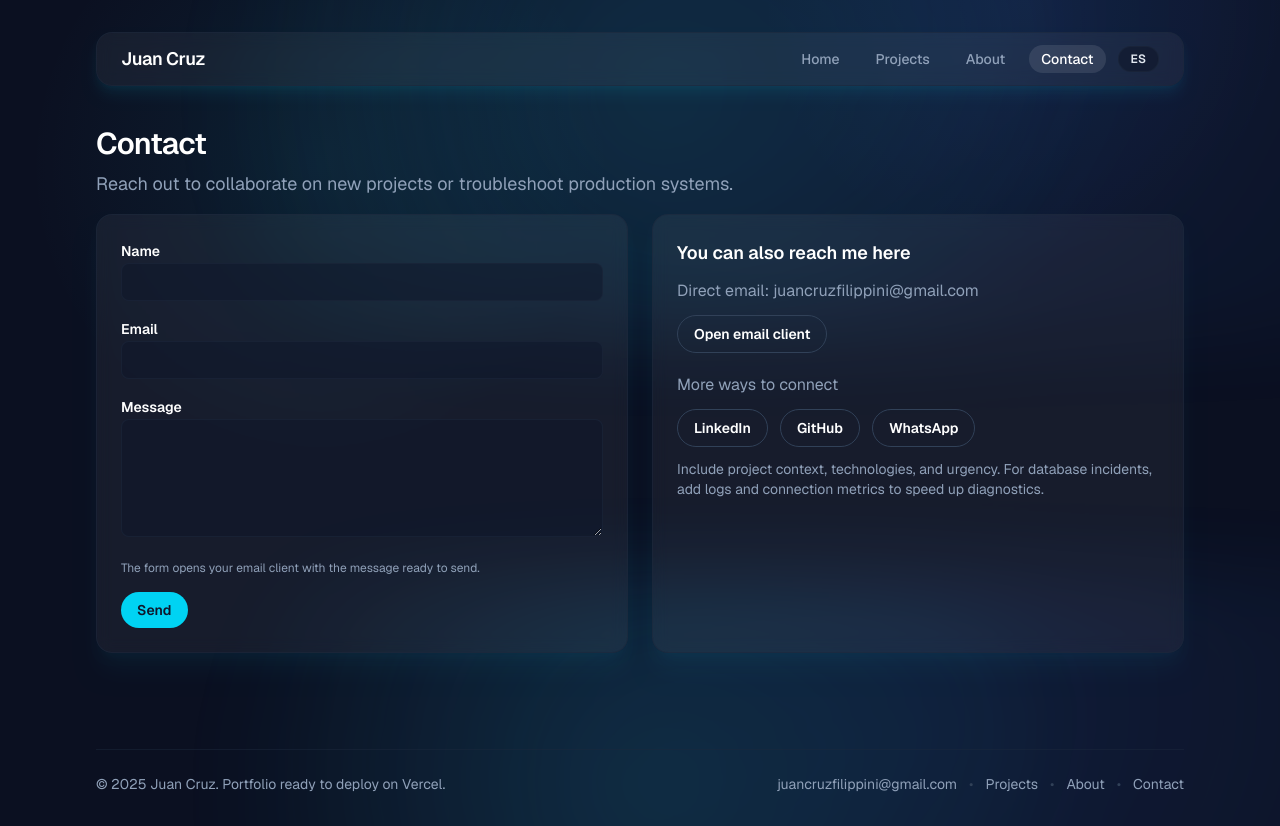
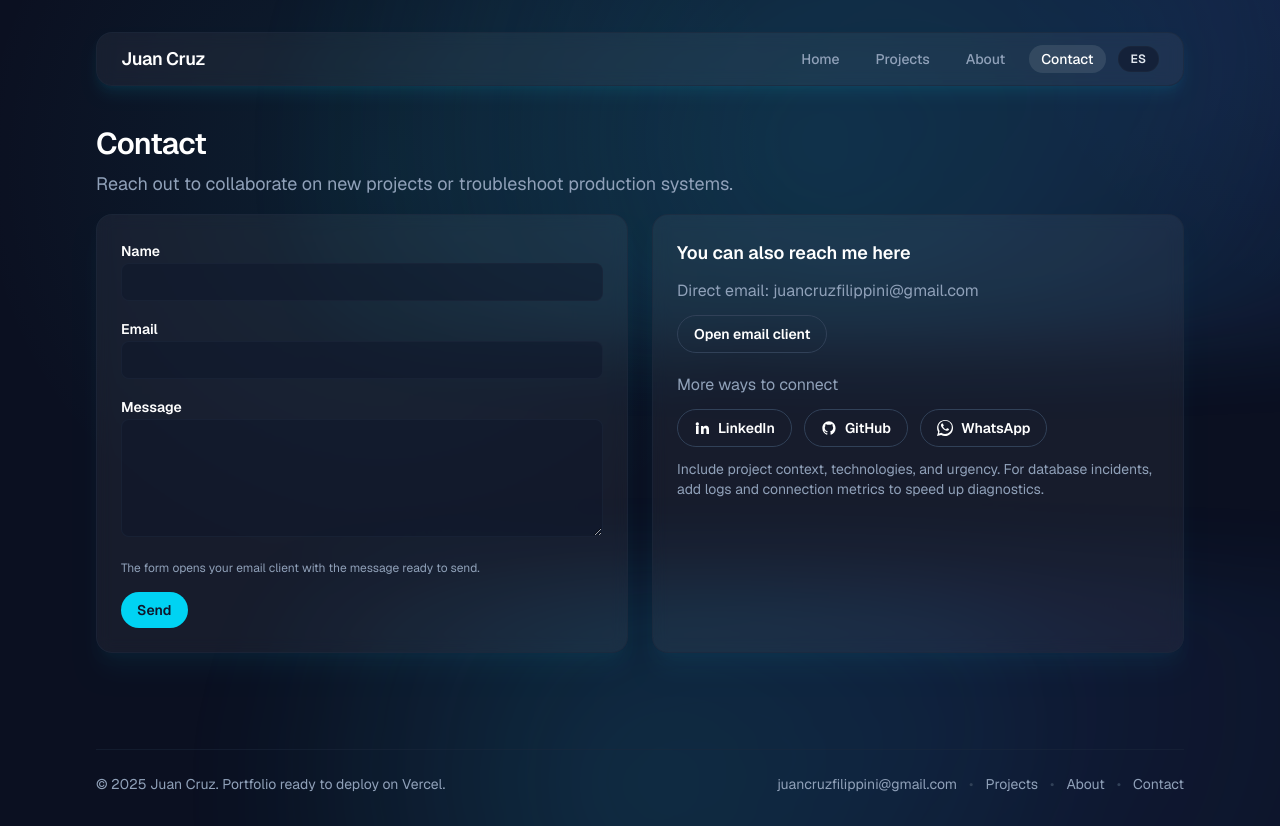
Before and after one commit to juancruzfilippini/portfolio, a Next.js app: page /contact in a window 1280 px wide. Built offline with nearby package versions, Linux system fonts and the light colour scheme.

Commit message:
Add social icons and enhance background

```diff
--- a/src/app/contact/ContactContent.tsx
+++ b/src/app/contact/ContactContent.tsx
@@ -91,13 +91,28 @@ export default function ContactContent() {
             <p className="text-slate-400">{t.contact.socialHeading}</p>
             <div className="flex flex-wrap gap-3">
               <ButtonLink href={LINKEDIN_URL} target="_blank" rel="noreferrer" variant="secondary">
-                {t.contact.linkedin}
+                <span className="inline-flex items-center gap-2">
+                  <svg aria-hidden className="h-4 w-4" viewBox="0 0 24 24" fill="currentColor">
+                    <path d="M4.98 3.5a2.5 2.5 0 1 1 0 5 2.5 2.5 0 0 1 0-5ZM3 8.98h3.96V21H3V8.98Zm7.12 0h3.8v1.64h.06c.53-1 1.83-2.06 3.76-2.06 4.02 0 4.76 2.64 4.76 6.08V21h-3.96v-5.68c0-1.35-.03-3.08-1.88-3.08-1.88 0-2.17 1.47-2.17 2.98V21h-3.96V8.98Z" />
+                  </svg>
+                  {t.contact.linkedin}
+                </span>
               </ButtonLink>
               <ButtonLink href={GITHUB_URL} target="_blank" rel="noreferrer" variant="secondary">
-                {t.contact.github}
+                <span className="inline-flex items-center gap-2">
+                  <svg aria-hidden className="h-4 w-4" viewBox="0 0 24 24" fill="currentColor">
+                    <path d="M12 2C6.48 2 2 6.62 2 12.28c0 4.52 2.87 8.36 6.84 9.72.5.1.68-.22.68-.49 0-.24-.01-.88-.01-1.72-2.78.62-3.37-1.37-3.37-1.37-.45-1.2-1.11-1.52-1.11-1.52-.91-.64.07-.63.07-.63 1 .07 1.53 1.06 1.53 1.06.9 1.57 2.36 1.12 2.93.86.09-.67.35-1.12.64-1.38-2.22-.26-4.56-1.14-4.56-5.09 0-1.12.38-2.04 1.01-2.76-.1-.26-.44-1.3.1-2.7 0 0 .83-.27 2.72 1.02.79-.23 1.63-.34 2.47-.34.84 0 1.68.12 2.47.34 1.89-1.29 2.72-1.02 2.72-1.02.54 1.4.2 2.44.1 2.7.63.72 1.01 1.64 1.01 2.76 0 3.96-2.34 4.83-4.57 5.08.36.32.68.94.68 1.9 0 1.37-.01 2.47-.01 2.81 0 .27.18.59.69.49 3.96-1.36 6.83-5.2 6.83-9.72C22 6.62 17.52 2 12 2Z" />
+                  </svg>
+                  {t.contact.github}
+                </span>
               </ButtonLink>
               <ButtonLink href={WHATSAPP_URL} target="_blank" rel="noreferrer" variant="secondary">
-                {t.contact.whatsapp}
+                <span className="inline-flex items-center gap-2">
+                  <svg aria-hidden className="h-4 w-4" viewBox="0 0 24 24" fill="currentColor">
+                    <path d="M20.52 3.5A11.82 11.82 0 0 0 12.05 0C5.46 0 .1 5.38.1 11.99c0 2.11.55 4.17 1.6 6L0 24l6.2-1.63a11.88 11.88 0 0 0 5.85 1.49h.01c6.6 0 11.96-5.38 11.96-11.99 0-3.2-1.24-6.2-3.5-8.37Zm-8.47 17.35h-.01a9.93 9.93 0 0 1-5.07-1.39l-.36-.22-3.68.97.98-3.6-.24-.37a9.95 9.95 0 0 1-1.52-5.27c0-5.5 4.5-9.98 10.03-9.98 2.67 0 5.18 1.04 7.06 2.93a9.9 9.9 0 0 1 2.92 7.05c0 5.5-4.5 9.98-10.12 9.98Zm5.5-7.48c-.3-.15-1.77-.87-2.05-.97-.28-.1-.49-.15-.69.15-.2.3-.79.97-.97 1.17-.18.2-.36.22-.66.07-.3-.15-1.27-.48-2.41-1.53-.89-.82-1.49-1.84-1.66-2.15-.17-.3-.02-.46.13-.61.13-.13.3-.36.46-.54.15-.18.2-.3.3-.5.1-.2.05-.37-.02-.52-.08-.15-.69-1.69-.95-2.32-.25-.6-.5-.52-.69-.52l-.59-.01c-.2 0-.52.07-.79.37-.27.3-1.04 1.01-1.04 2.46 0 1.45 1.07 2.86 1.22 3.06.15.2 2.1 3.21 5.08 4.5.71.3 1.26.49 1.69.62.71.23 1.35.2 1.86.12.57-.09 1.77-.73 2.02-1.43.25-.7.25-1.3.17-1.43-.08-.13-.28-.2-.59-.35Z" />
+                  </svg>
+                  {t.contact.whatsapp}
+                </span>
               </ButtonLink>
             </div>
           </div>
--- a/src/app/globals.css
+++ b/src/app/globals.css
@@ -18,6 +18,8 @@
     background: radial-gradient(circle at 25% 20%, rgba(34, 211, 238, 0.08), transparent 25%),
       radial-gradient(circle at 80% 0%, rgba(59, 130, 246, 0.08), transparent 20%),
       var(--background);
+    background-size: 140% 140%;
+    animation: backgroundDrift 28s ease-in-out infinite;
     color: var(--foreground);
     font-family: var(--font-geist-sans), system-ui, -apple-system, sans-serif;
     min-height: 100vh;
@@ -37,13 +39,21 @@
     opacity: 0.7;
     pointer-events: none;
     z-index: -1;
-    animation: floatGlow 18s ease-in-out infinite;
+    animation: floatGlow 18s ease-in-out infinite, pulseGlow 12s ease-in-out infinite;
   }
 
   body::after {
     inset: auto -10% -25% -10%;
     height: 55%;
     animation-delay: -9s;
+  }
+
+  body::selection {
+    background: rgba(34, 211, 238, 0.4);
+  }
+
+  body::before {
+    background-size: 120% 120%;
   }
 
   h1,
@@ -69,6 +79,26 @@
   }
 }
 
+@keyframes pulseGlow {
+  0%,
+  100% {
+    opacity: 0.6;
+  }
+  50% {
+    opacity: 0.85;
+  }
+}
+
+@keyframes backgroundDrift {
+  0%,
+  100% {
+    background-position: 0% 0%;
+  }
+  50% {
+    background-position: 40% 60%;
+  }
+}
+
 @layer utilities {
   .glass-panel {
     @apply rounded-2xl border border-slate-800/60 bg-white/5 p-6 shadow-xl shadow-cyan-500/5 backdrop-blur;
```
